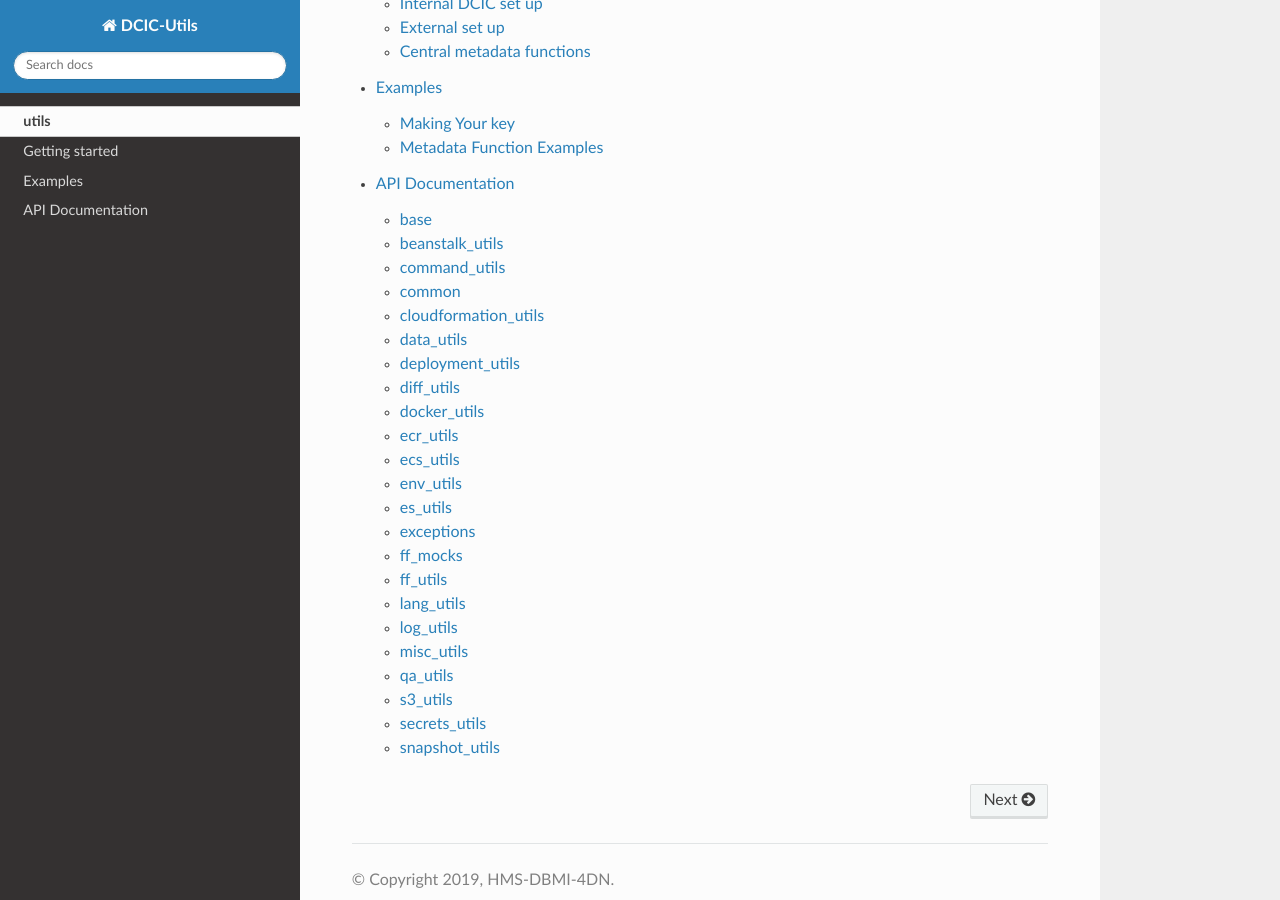
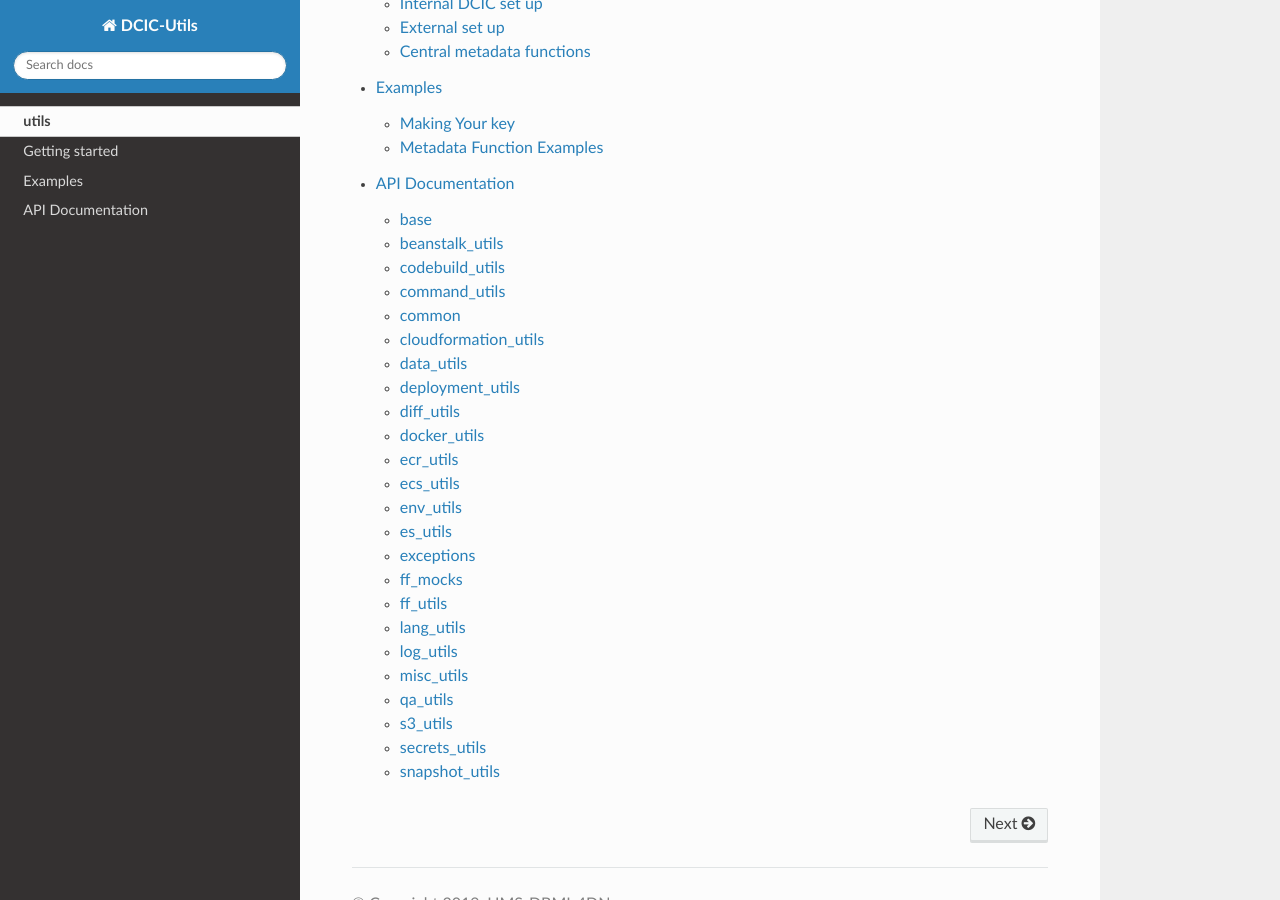
Before and after one commit to 4dn-dcic/utils, a Sphinx documentation site: the page built from docs/source/index.rst, in a window 1280 px wide and 900 px high, scrolled down 489 px. Built offline with Sphinx 7.4.7 and the Read the Docs theme 2.0.0, drawn with Linux system fonts in a browser that asks for light colours.

Commit message:
autodoc cb utils

```diff
--- a/docs/source/dcicutils.rst
+++ b/docs/source/dcicutils.rst
@@ -16,6 +16,13 @@
 ^^^^^^^^^^^^^^^
 
 .. automodule:: dcicutils.beanstalk_utils
+   :members:
+
+
+codebuild_utils
+^^^^^^^^^^^^^^^
+
+.. automodeul:: dcicutils.codebuild_utils
    :members:
 
 
```
